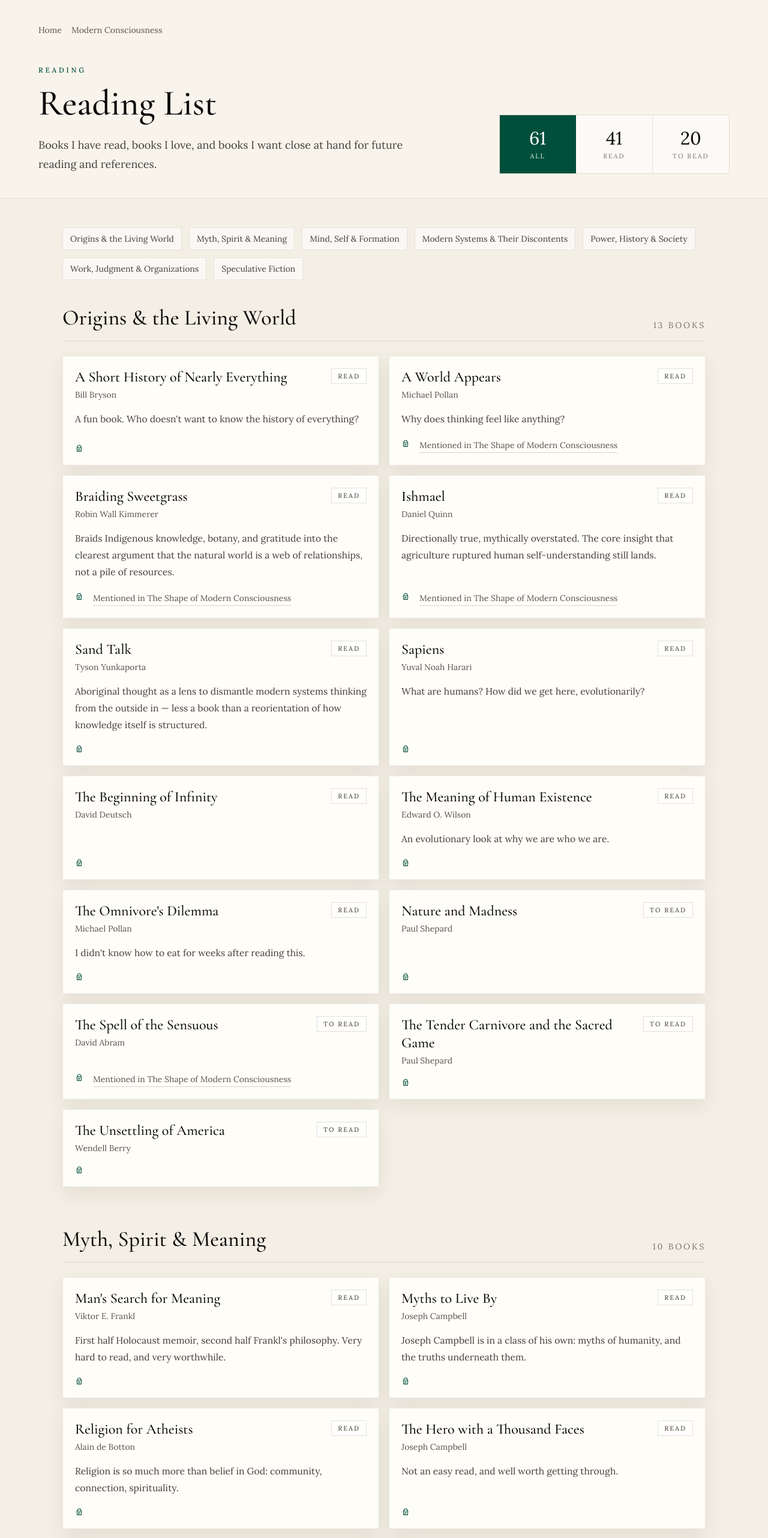
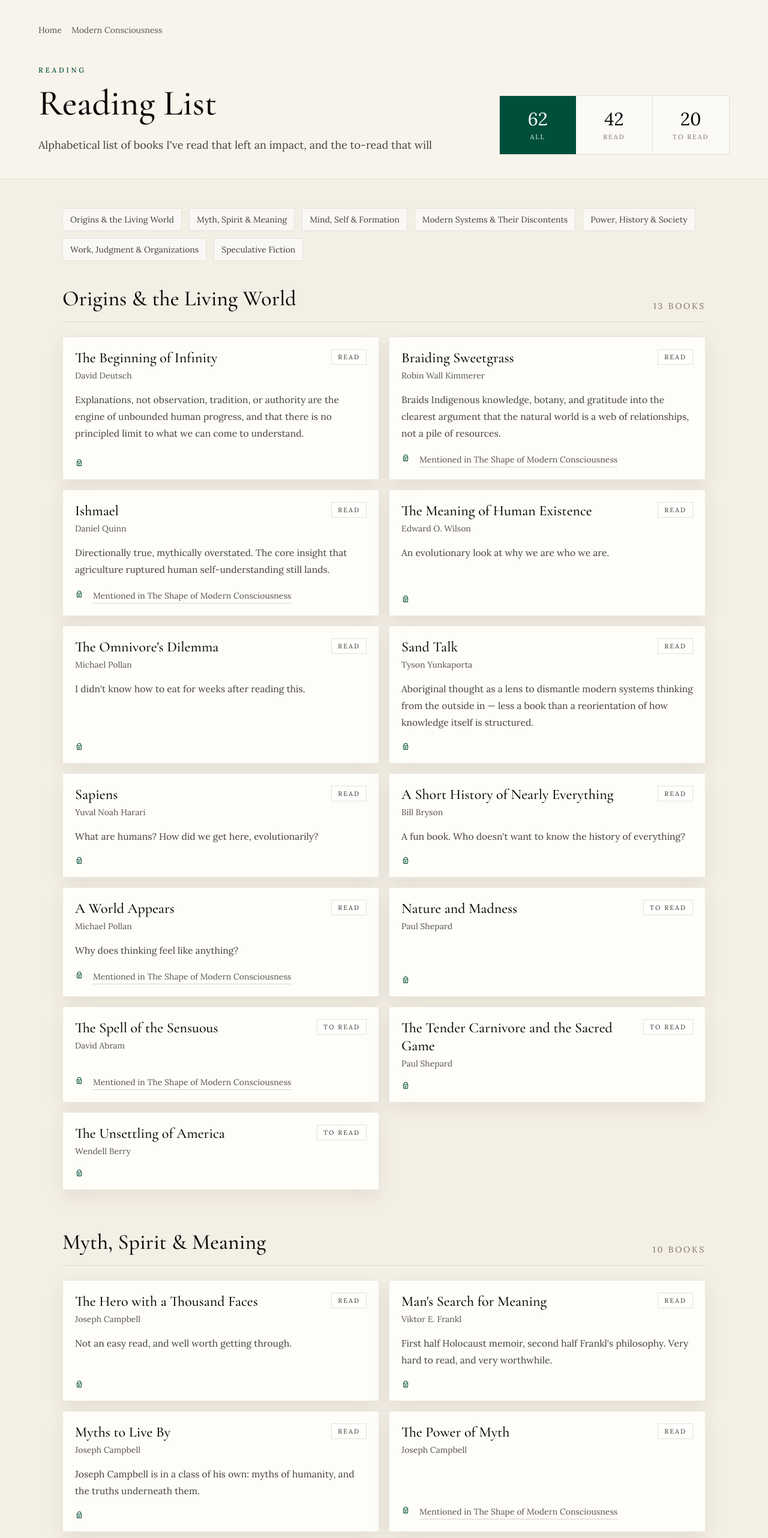
Before and after one commit to teich/teich-web, a Next.js app: page /reading in a window 1280 px wide. Shown: the top 2564 px of the page at 60% size. Built offline with nearby package versions, Linux system fonts and the light colour scheme.

Commit message:
Refine reading list and modern consciousness links

```diff
--- a/app/reading/reading-list.tsx
+++ b/app/reading/reading-list.tsx
@@ -131,7 +131,9 @@ function BookCard({ book }: { book: Book }) {
       </div>
 
       {book.note ? (
-        <p className="mt-4 text-[0.98rem] leading-7 text-stone-700">{book.note}</p>
+        <p className="mt-4 text-[0.98rem] leading-7 text-stone-700">
+          {book.note}
+        </p>
       ) : null}
 
       <div className="mt-auto flex flex-wrap items-baseline gap-x-4 gap-y-2 pt-5 text-sm">
@@ -170,12 +172,16 @@ function filterBook(book: Book, filter: ReadingFilter) {
   return true;
 }
 
+function sortTitle(title: string) {
+  return title.replace(/^(the|a|an)\s+/i, "");
+}
+
 function sortBooks(left: Book, right: Book) {
   if (left.status !== right.status) {
     return left.status === "read" ? -1 : 1;
   }
 
-  return left.title.localeCompare(right.title);
+  return sortTitle(left.title).localeCompare(sortTitle(right.title));
 }
 
 export default function ReadingList() {
@@ -187,7 +193,9 @@ export default function ReadingList() {
   const visibleShelves = shelfOrder
     .map((shelf) => ({
       shelf,
-      books: filteredBooks.filter((book) => book.shelf === shelf).sort(sortBooks),
+      books: filteredBooks
+        .filter((book) => book.shelf === shelf)
+        .sort(sortBooks),
     }))
     .filter((group) => group.books.length > 0);
 
@@ -199,7 +207,10 @@ export default function ReadingList() {
             <Link className="hover:text-stone-950" href="/">
               Home
             </Link>
-            <Link className="hover:text-stone-950" href="/writing/modern-conciousness">
+            <Link
+              className="hover:text-stone-950"
+              href="/writing/modern-conciousness"
+            >
               Modern Consciousness
             </Link>
           </nav>
@@ -216,8 +227,8 @@ export default function ReadingList() {
                 Reading List
               </h1>
               <p className="mt-6 max-w-2xl text-lg leading-8 text-stone-700">
-                Books I have read, books I love, and books I want close at hand for
-                future reading and references.
+                Alphabetical list of books I've read that left an impact, and
+                the to-read that will
               </p>
             </div>
 
--- a/app/writing/modern-conciousness/page.tsx
+++ b/app/writing/modern-conciousness/page.tsx
@@ -193,6 +193,12 @@ export default async function EssayPage() {
             <p className="mt-6 text-sm tracking-[0.18em] text-stone-500 uppercase">
               Oren Teich
             </p>
+            <Link
+              href="/reading"
+              className="mt-5 inline-flex border-b border-stone-500/30 pb-1 text-sm text-stone-600 transition-colors hover:border-emerald-900 hover:text-emerald-900"
+            >
+              View the reading list
+            </Link>
           </header>
 
           <div
@@ -272,6 +278,15 @@ export default async function EssayPage() {
 
               return null;
             })}
+
+            <footer className="mt-16 border-t border-stone-700/10 pt-8">
+              <Link
+                href="/reading"
+                className="inline-flex border-b border-stone-500/30 pb-1 text-sm text-stone-600 transition-colors hover:border-emerald-900 hover:text-emerald-900"
+              >
+                Continue to the reading list
+              </Link>
+            </footer>
           </div>
         </div>
       </article>
--- a/content/essays/the-shape-of-modern-consciousness.md
+++ b/content/essays/the-shape-of-modern-consciousness.md
@@ -27,24 +27,3 @@ Kingsnorth completes the picture by showing how this way of seeing no longer liv
 This framing matters because it resists the usual evasions. The problem is not just that modern people hold mistaken opinions. It is that we have been trained to notice in the wrong register. We move through a world rendered mute and then mistake that muteness for reality itself. The result is not mere error. It is deformation. A person can be highly informed, analytically sophisticated, politically alert, and still inhabit a damaged mode of consciousness: one that cannot recognize meaning unless it can measure it, cannot recognize value unless it can use it, cannot recognize reality unless it can stand apart from it. The shape of consciousness determines the shape of the world that can appear. When consciousness is malformed, the world arrives malformed too.
 
 I am not offering a program or a solution. There are already enough programs, enough solutions, enough arguments about what comes next. What I am trying to name is the recognition itself: the sense that beneath our politics, our technologies, and our social arrangements lies a deeper training of perception, one that has made us at once more powerful and less able to encounter the world as alive, binding, and real.
-
-## Read List
-
-*Escape from Freedom* -- Erich Fromm. The psychological structure of modern freedom and alienation.
-*Ishmael* -- Daniel Quinn. The civilizational myth of human separation from the rest of life.
-*Against the Machine*  -- Paul Kingsnorth. The systems we built have built us
-*Braiding Sweetgrass* -- Robin Wall Kimmerer. Relational knowing and an animate world.
-*The Power of Myth* -- Joseph Campbell. Myth as a structure of consciousness and meaning.
-*Iron John* -- Robert Bly. Initiation and psychic depth in a desacralized culture.
-*A World Appears* -- Michael Pollan. A contemporary map of sentience, feeling, thought, self, and the mystery of subjectivity.
-
-## To Read List
-
-*Why Liberalism Failed* -- Patrick Deneen. The political form taken by individuated modern consciousness.
-*Courting the Wild Twin* -- Martin Shaw. Mythopoesis, exile, and the restoration of symbolic life.
-*The Spell of the Sensuous* -- David Abram. Perception, language, and the loss of a living world.
-*The Sacred and the Profane* -- Mircea Eliade. The difference between sacred and secular modes of experience.
-*The Technological Society* -- Jacques Ellul. Technique as a civilizational logic that remakes perception and society.
-*The Abolition of Man* -- C. S. Lewis. The moral and anthropological costs of reductionism.
-*After Virtue* -- Alasdair MacIntyre. The fragmentation of moral worlds after shared traditions collapse.
-*The Master and His Emissary* -- Iain McGilchrist. How styles of attention shape culture at civilizational scale.
--- a/content/reading-list.ts
+++ b/content/reading-list.ts
@@ -133,6 +133,7 @@ export const books: Book[] = [
     author: "David Deutsch",
     status: "read",
     shelf: "Origins & the Living World",
+    note: "Explanations, not observation, tradition, or authority are the engine of unbounded human progress, and that there is no principled limit to what we can come to understand.",
   },
   {
     title: "Waking Up",
@@ -345,6 +346,12 @@ export const books: Book[] = [
     shelf: "Modern Systems & Their Discontents",
   },
   {
+    title: "Seeing Like a State",
+    author: "James C. Scott",
+    status: "to-read",
+    shelf: "Modern Systems & Their Discontents",
+  },
+  {
     title: "The Unsettling of America",
     author: "Wendell Berry",
     status: "to-read",
@@ -423,8 +430,9 @@ export const books: Book[] = [
   {
     title: "Confessions of an Economic Hit Man",
     author: "John Perkins",
-    status: "to-read",
+    status: "read",
     shelf: "Power, History & Society",
+    note: "3rd edition. Insider account of how the US uses development loans, rigged forecasts, and corporate consultants to convert sovereign nations into economic vassals — anecdotal and self-aggrandizing in places, but the mechanism it describes is real.",
   },
   {
     title: "The Shock Doctrine",
@@ -443,6 +451,7 @@ export const books: Book[] = [
     author: "Peter Watts",
     status: "read",
     shelf: "Speculative Fiction",
+    note: "Asks whether consciousness is an evolutionary dead end — a costly, parasitic overlay on cognition that truly alien intelligence would shed",
   },
   {
     title: "The Forever War",
@@ -455,6 +464,7 @@ export const books: Book[] = [
     author: "Charles Stross",
     status: "read",
     shelf: "Speculative Fiction",
+    note: "Tracks three generations of a family through the Singularity, from near-future gig-economy hustler to post-human descendants negotiating with the disassembled remains of the solar system — dense, dated in spots, and still the most vivid depiction of runaway intelligence in fiction.",
   },
   {
     title: "Glasshouse",
```
